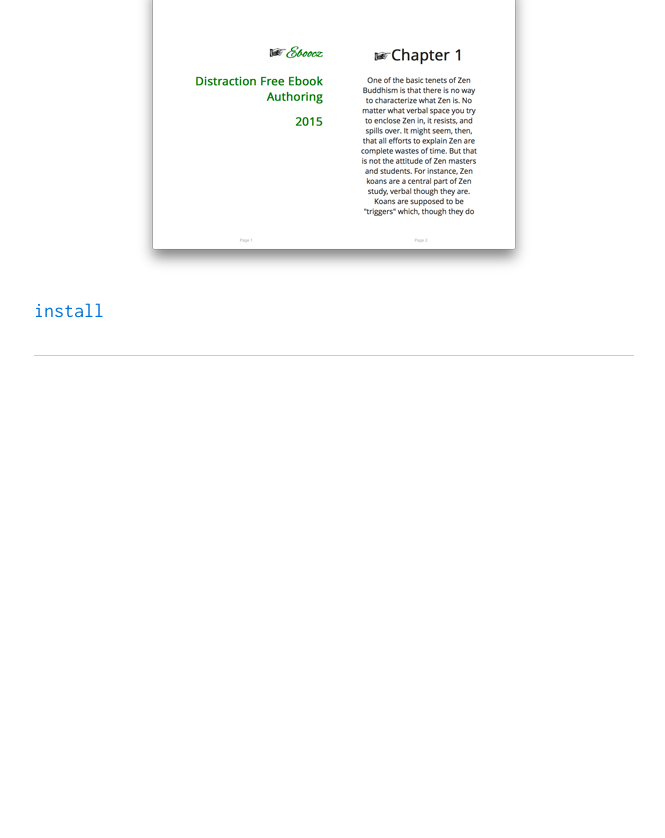
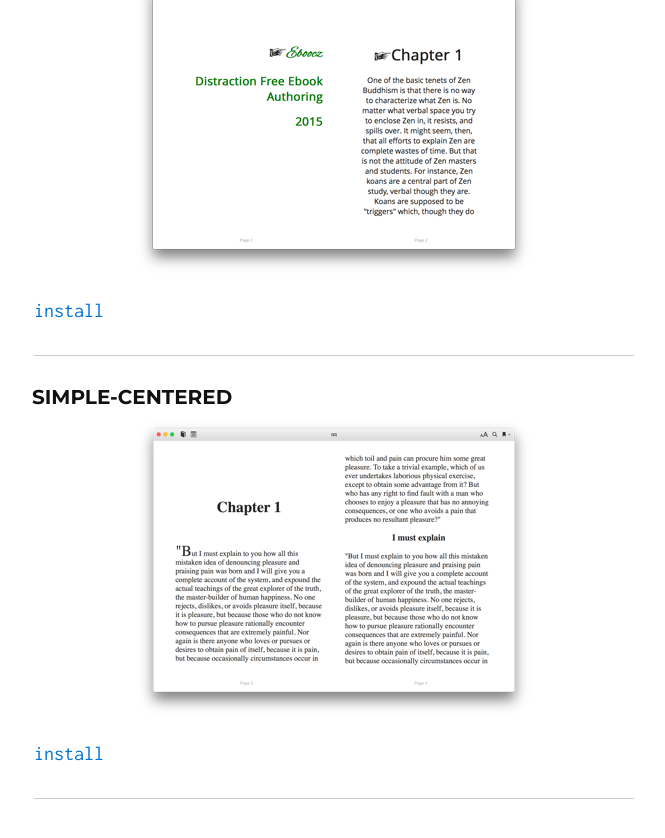
Before and after one commit to johantenbroeke/eboocz-styles, a Jekyll site: the page built from index.md, in a window 1280 px wide and 900 px high, scrolled down 1102 px. Shown: the top 838 px of the window, without its empty margins (306-971 px from the left). Built offline with Jekyll 4.4.1, drawn with Linux system fonts in a browser that asks for light colours; before the commit the page ends 1559 px from its top, so only the background shows below that.

Commit message:
added simple-centered style

```diff
--- a/_styles/build_styles.py
+++ b/_styles/build_styles.py
@@ -55,4 +55,5 @@ if __name__ == "__main__":
     b.zip("style-1", "../styles/style-1")
     b.zip("style-2", "../styles/style-2")
     b.zip("style-3", "../styles/style-3")
+    b.zip("simple-centered", "../styles/simple-centered")
     b.writeMarkDown()
--- a/index.md
+++ b/index.md
@@ -29,3 +29,11 @@ title: Eboocz styles
 [install](styles/style-3.ebczstyle)
 
 ----------
+
+###simple-centered
+
+![simple-centered](images/simple-centered.png "simple-centered")
+
+[install](styles/simple-centered.ebczstyle)
+
+----------
```
Also changed, not shown: images/simple-centered.png (added), 9 other files.
